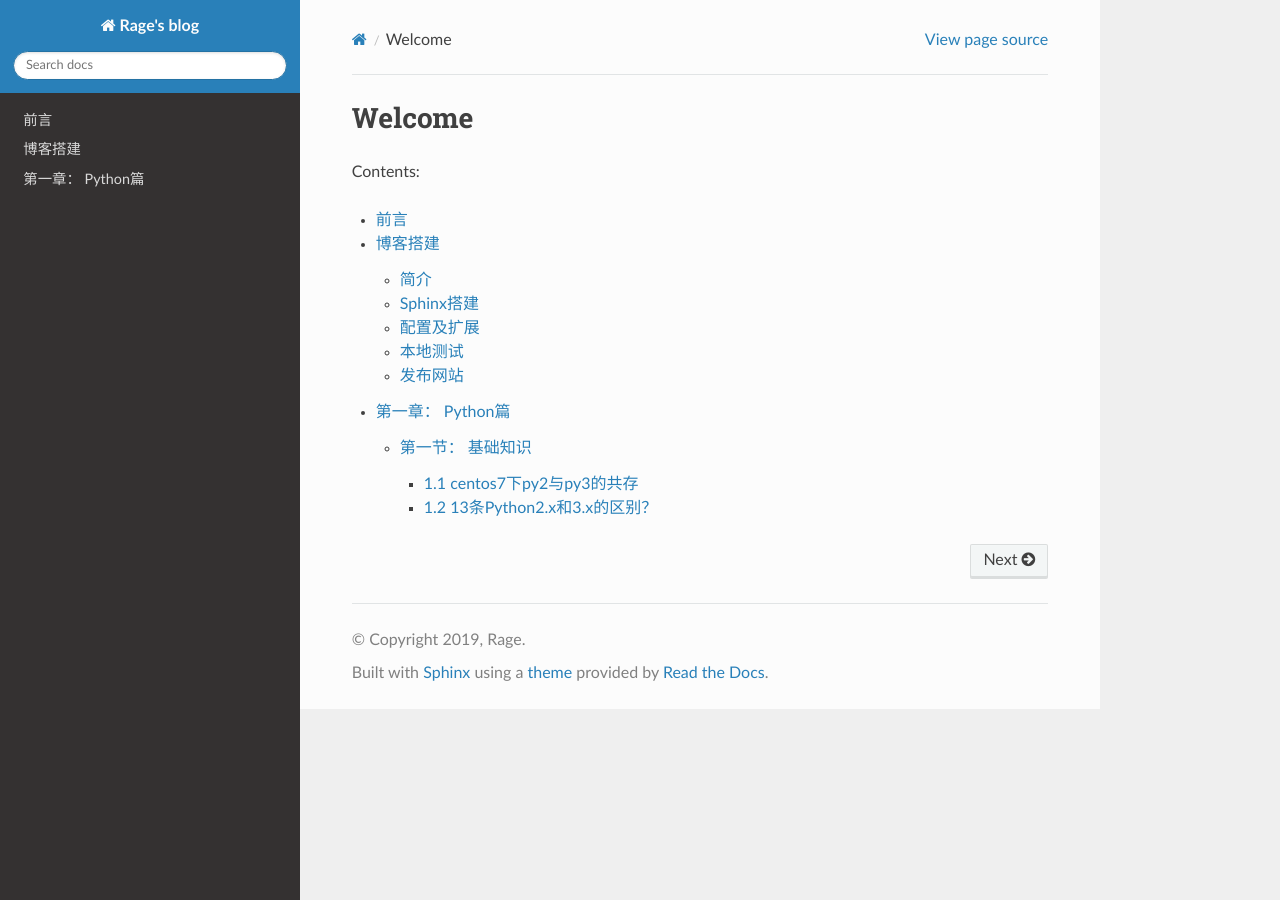
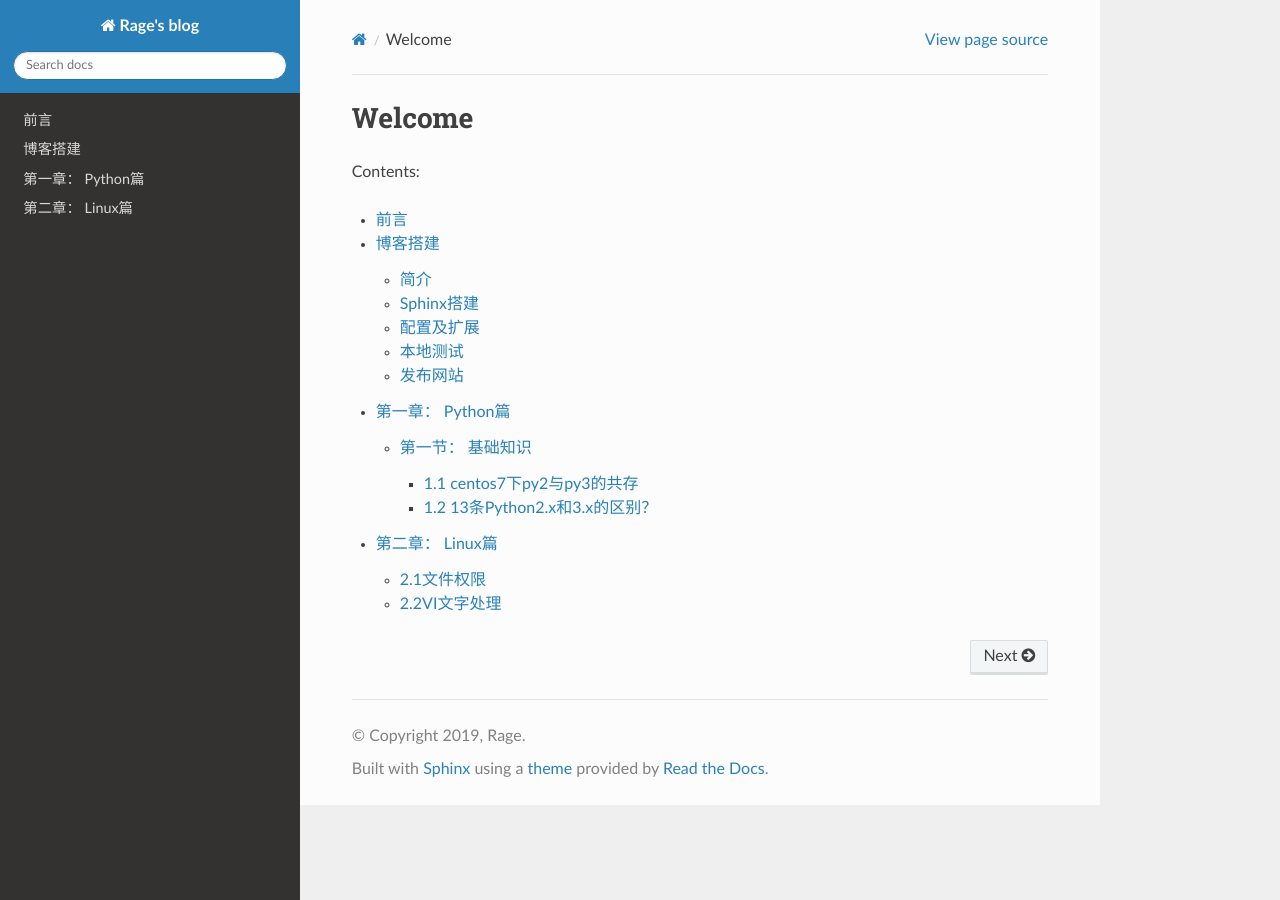
Before and after one commit to JustMeliyu/Anger_Sphinx, a Sphinx documentation site: the page built from source/index.rst, in a window 1280 px wide. Built offline with Sphinx 7.4.7 and the Read the Docs theme 2.0.0, drawn with Linux system fonts in a browser that asks for light colours.

Commit message:
add Linux&DataBase

```diff
--- /dev/null
+++ b/source/DataBase/Database.rst
@@ -0,0 +1,8 @@
+第三章： 数据库篇
+===================
+
+.. toctree::
+    :maxdepth: 1
+    :glob:
+
+    ../DataBase/*
--- /dev/null
+++ b/source/Linux/B01_FileAuthority.md
@@ -0,0 +1,2 @@
+2.1文件权限
+============
--- /dev/null
+++ b/source/Linux/B02_VI.md
@@ -0,0 +1,2 @@
+2.2VI文字处理
+=============
--- /dev/null
+++ b/source/Linux/Linux.rst
@@ -0,0 +1,8 @@
+第二章： Linux篇
+===================
+
+.. toctree::
+    :maxdepth: 1
+    :glob:
+
+    ../Linux/*
--- a/source/index.rst
+++ b/source/index.rst
@@ -9,3 +9,4 @@ Contents:
     preface.rst
     build_environment.md
     Python/Python.rst
+    Linux/Linux.rst
--- a/source/preface.rst
+++ /dev/null
@@ -1,5 +0,0 @@
-前言
-================
-
-参考资料:
-https://www.jianshu.com/p/191d1e21f7ed
```
Also changed, not shown: source/DataBase/C01_MysqlBasic.md (added, +2 -0 lines), source/preface.md (added, +4 -0 lines), source/Python/BasicKnowledge/A01_01_centos7_install_py2&py3.md (renamed from source/Python/BasicKnowledge/A01_centos7&python2&python3.md), source/Python/BasicKnowledge/A01_02_diff_py2&py3.md (renamed from source/Python/BasicKnowledge/A02_diff_py2_py3.md).
